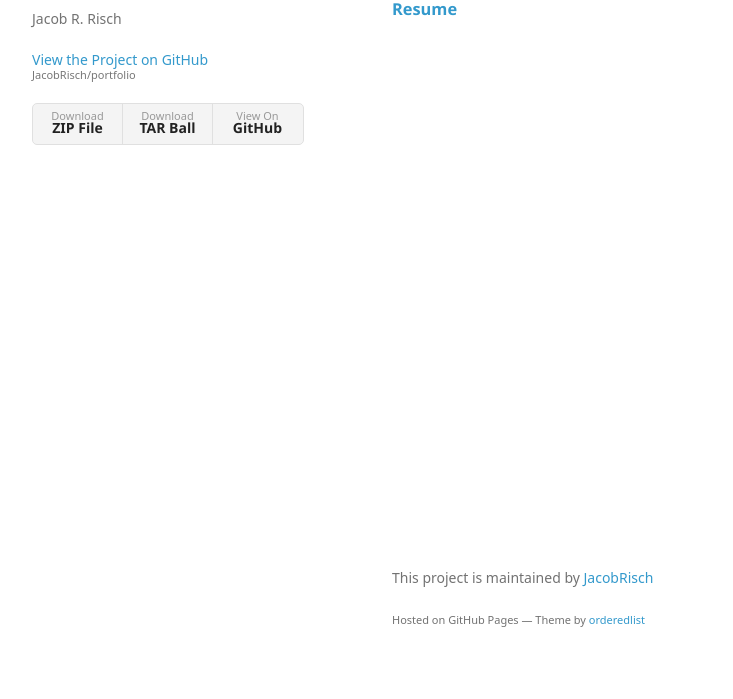
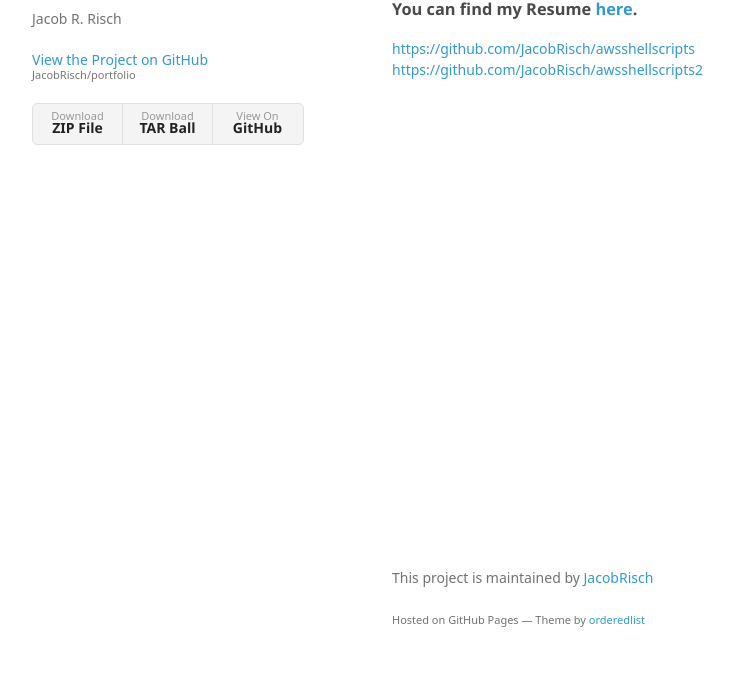
Before and after one commit to JacobRisch/portfolio, a plain HTML site: page index.html in a window 1280 px wide. Shown: the part 101-800 px from the top of the page, without its empty margins (178-911 px from the left). Drawn offline with Linux system fonts and the light colour scheme; a web font is replaced by a local one.

Commit message:
Update index.html

```diff
--- a/index.html
+++ b/index.html
@@ -32,8 +32,11 @@
 <a id="about-jacob" class="anchor" href="#about-jacob" aria-hidden="true"><span aria-hidden="true" class="octicon octicon-link"></span></a>About Jacob</h2>
 
 <h3>
-<a id="r" class="anchor" aria-hidden="true"><span aria-hidden="true" class="octicon octicon-link"></span></a><a href="https://github.com/JacobRisch/portfolio/Resume.docx">Resume </a></h3>
+<a id="r" class="anchor" aria-hidden="true"><span aria-hidden="true" class="octicon octicon-link"></span></a>You can find my Resume<a href="https://github.com/JacobRisch/portfolio"> here</a>.</h3>
       <body>
+       <a href="https://github.com/JacobRisch/awsshellscripts">https://github.com/JacobRisch/awsshellscripts</a>
+      <br>
+       <a href="https://github.com/JacobRisch/awsshellscripts2">https://github.com/JacobRisch/awsshellscripts2</a>
       <footer>
         <p>This project is maintained by <a href="https://github.com/JacobRisch">JacobRisch</a></p>
         <p><small>Hosted on GitHub Pages &mdash; Theme by <a href="https://github.com/orderedlist">orderedlist</a></small></p>
@@ -42,4 +45,5 @@
     <script src="javascripts/scale.fix.js"></script>
 
         </body>
+
 </html>
```
